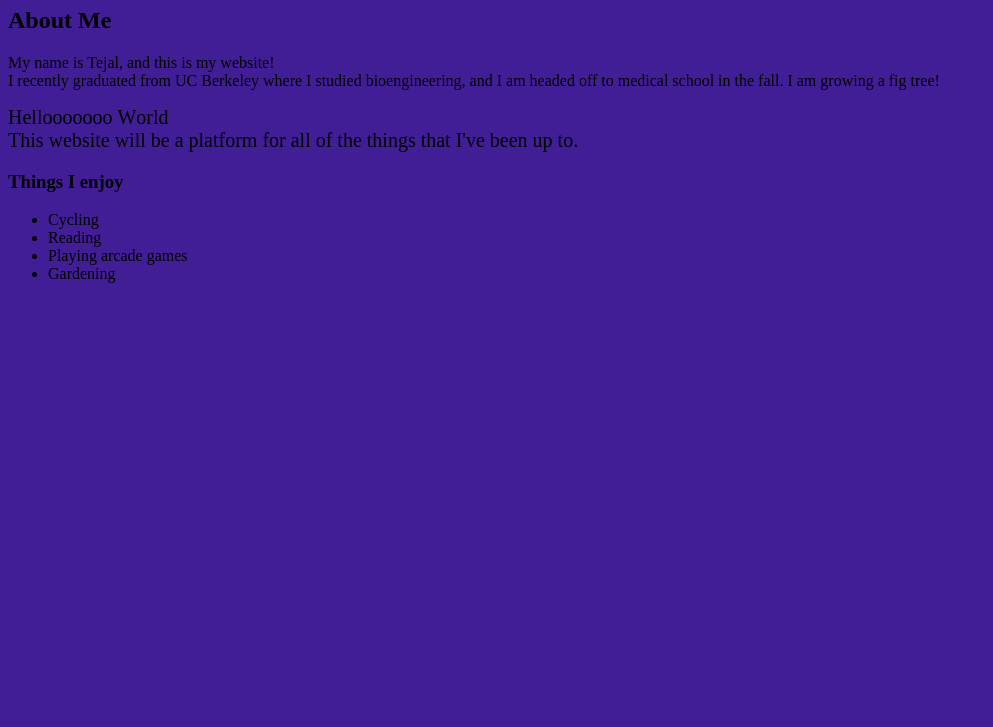
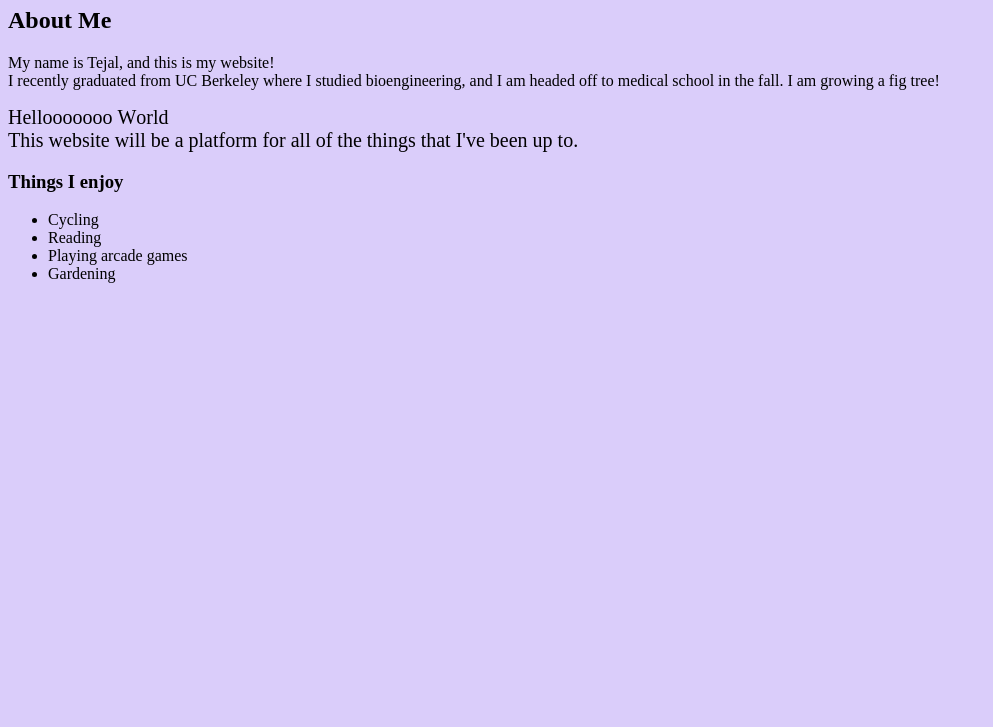
Before and after one commit to TejalGala/TejalGala.github.io, a plain HTML site: page index.html in a window 1280 px wide. Shown: the part 73-800 px from the top of the page, without its empty margins (0-993 px from the left). Drawn offline with Linux system fonts and the light colour scheme.

Commit message:
Update index.html

```diff
--- a/index.html
+++ b/index.html
@@ -13,7 +13,7 @@
     span.s1 {font-kerning: none}
 
     body {
-      background-color: rgb(65,29,150);
+      background-color: rgb(218,205,250);
     }
 
     h1 {
```
